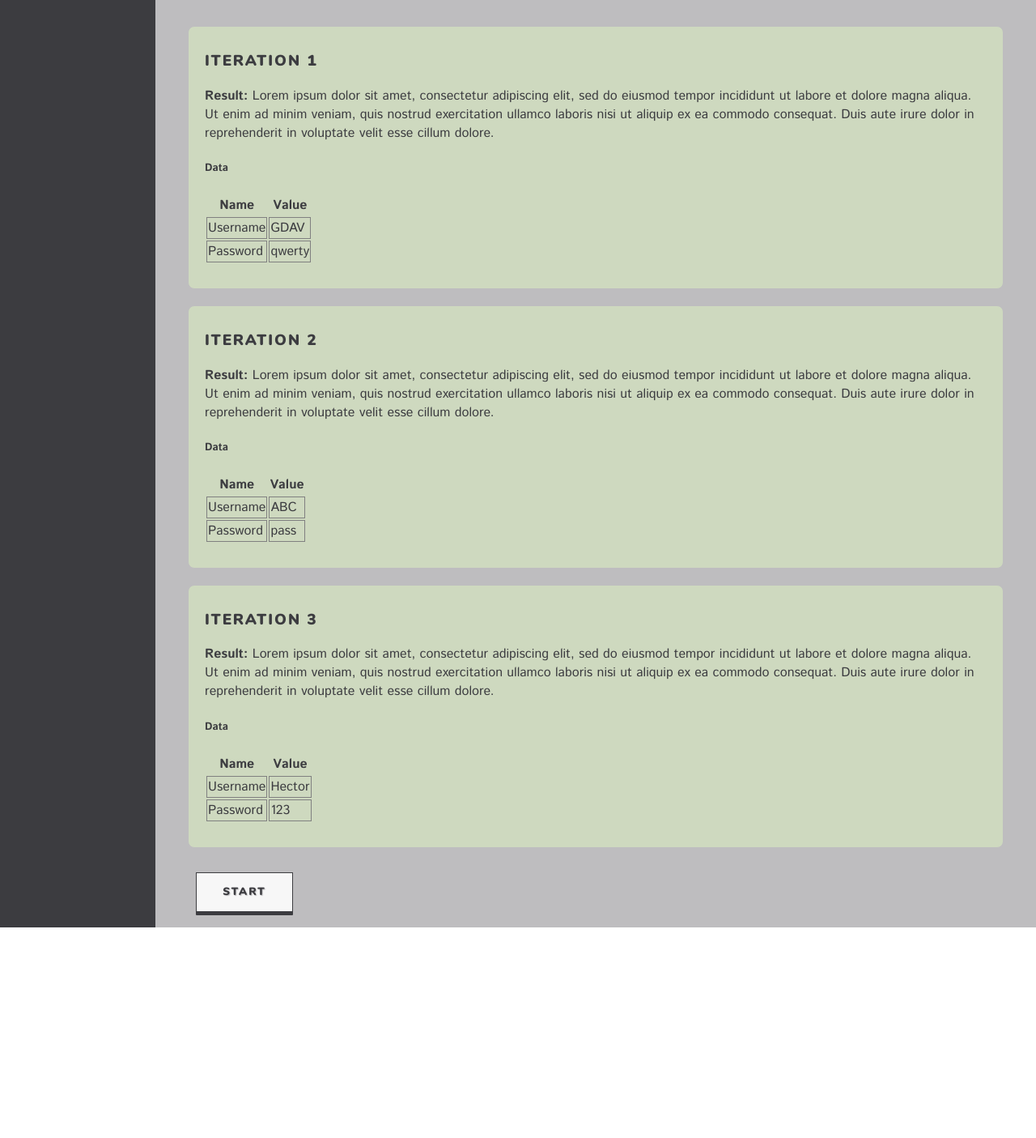
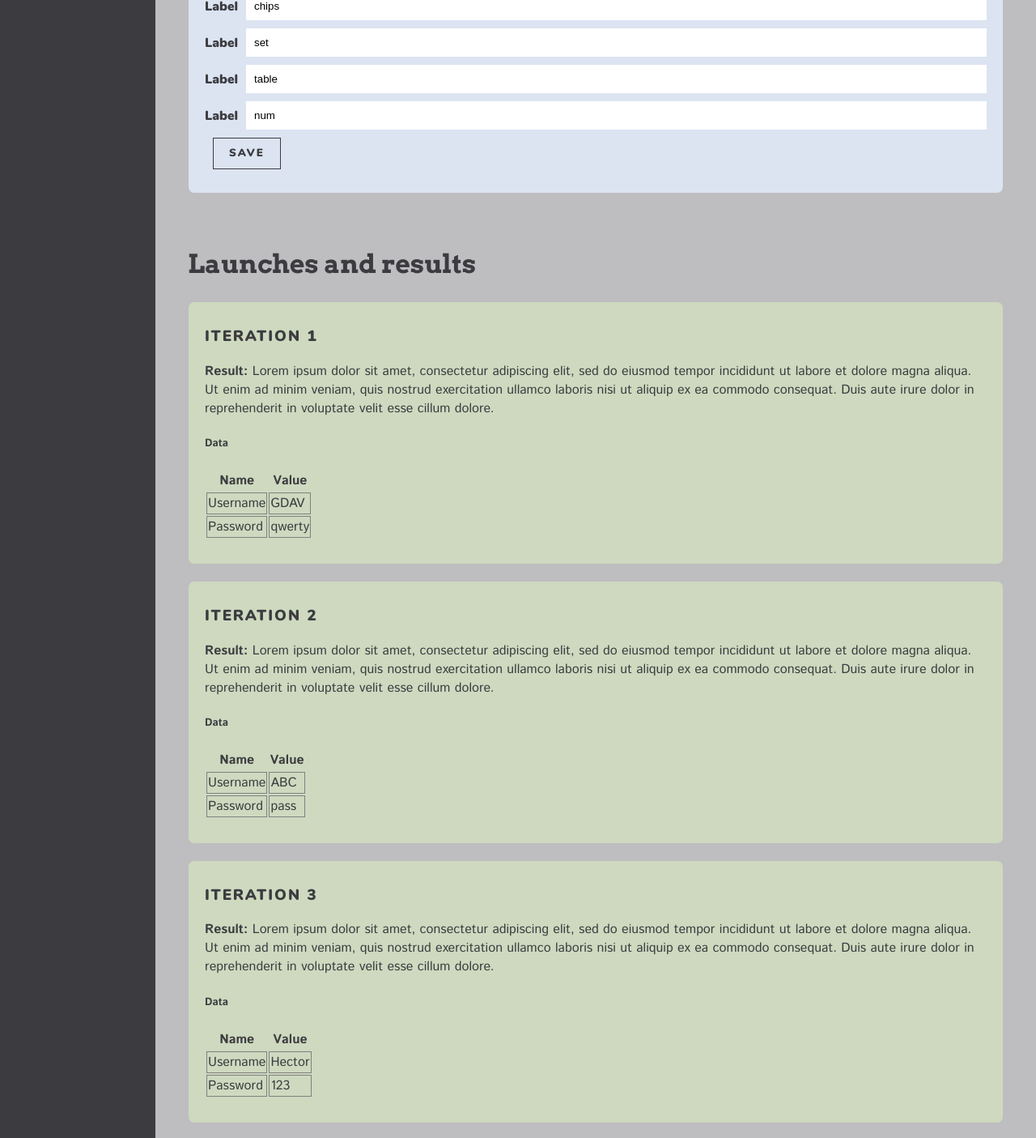
Before and after one commit to ophelielv/autotest, a React (Create React App) app in the folder autotestfront/: page /suite/1 in a window 1280 px wide. Shown: the part 1100-2505 px from the top of the page at 81% size. Before the commit the page ends 2245 px from the top, so only its background shows below. Built offline with nearby package versions, Linux system fonts and the light colour scheme.

Commit message:
button reset

```diff
--- a/autotestfront/src/components/button.css
+++ b/autotestfront/src/components/button.css
@@ -5,8 +5,6 @@ button {
   background: transparent;
   border: none;
   margin: 0 10px;
-  padding: 15px 0;
-  width: 120px;
   font-weight: bold;
   text-align: center;
   text-decoration: none;
@@ -19,6 +17,9 @@ button:active {
   background: rgba(255, 255, 255, .5);
 }
 
+button.animate {
+  padding: 10px 20px;
+}
 button.animate.primary {
   color: #3C3C40;
 }
@@ -138,8 +139,8 @@ button.animate.danger {
 /* ************ Push **************** */
 /* ************************************* */
 
-.push {
-  padding: 15px 10px;
+button.push {
+  padding: 20px;
   -webkit-border-radius: 5px;
   -moz-border-radius: 5px;
   border-radius: 1px;
--- a/autotestfront/src/components/button.js
+++ b/autotestfront/src/components/button.js
@@ -2,19 +2,19 @@ import React from 'react';
 import './button.css';
 
 function Button(props) {
-  const { type, level } = props;
+  const { type, level, onClick } = props;
 
   const displayedType = type ? type : '';
-
   const displayedLevel = level ? level : 'primary';
 
   return (
-    // <button class="btn-push">{props.children}</button>
-    <button className={`animate ${displayedType} ${displayedLevel}`}>
+    <button
+      className={`animate ${displayedType} ${displayedLevel}`}
+      onClick={onClick}
+    >
       <span>{props.children}</span>
     </button>
   );
 }
 
-
 export default Button;
--- /dev/null
+++ b/autotestfront/src/components/inputWithReset.css
@@ -0,0 +1,16 @@
+
+.input-group {
+  display: flex;
+  margin-bottom: 10px;
+  align-items: center;
+}
+
+input {
+  border: none;
+  padding: 10px;
+  flex-grow: 2;
+}
+
+label {
+  text-transform: capitalize;
+}
--- /dev/null
+++ b/autotestfront/src/components/inputWithReset.js
@@ -0,0 +1,49 @@
+import React, { useState } from 'react';
+import Button from './button';
+import './inputWithReset.css';
+
+function InputWithReset(props) {
+  const { label, currentValue } = props;
+  const [value, setValue] = useState(currentValue);
+  const [initValue/*, setInitValue*/] = useState(currentValue);
+  const [showReset, setShowReset] = useState(false);
+
+  const handleChange = (evt) => {
+    if (!showReset) {
+      setShowReset(true);
+    }
+
+    setValue(evt.target.value);
+    console.log(evt.target.value);
+  }
+
+  const clickOnReset = () => {
+    setValue(initValue)
+  }
+
+
+  return (
+    <div className="input-group">
+
+      <label>{label}</label>
+      <input
+        type="text"
+        name="inp"
+        value={value}
+        onChange={handleChange}
+      />
+
+      {showReset &&
+        <Button
+          type="default" level="secondary"
+          onClick={clickOnReset}
+        >
+          Reset
+      </Button>
+      }
+
+    </div >
+  );
+}
+
+export default InputWithReset;
--- a/autotestfront/src/components/iteration.js
+++ b/autotestfront/src/components/iteration.js
@@ -2,7 +2,6 @@ import React from 'react';
 import './iteration.css';
 
 function Iteration(props) {
-  console.log("PROPS", props)
 
   const { iteration } = props;
   return (
--- a/autotestfront/src/scenes/suite.css
+++ b/autotestfront/src/scenes/suite.css
@@ -0,0 +1,4 @@
+.launch-button {
+  margin-top: 10px;
+  text-align: center;
+}
--- a/autotestfront/src/scenes/suite.js
+++ b/autotestfront/src/scenes/suite.js
@@ -77,9 +77,12 @@ function Suite() {
         {iterations.map(iteration =>
           <Iteration iteration={iteration} />
         )}
+
+        <div className="launch-button">
+          <Button type="push" level="danger">Launch tests</Button>
+        </div>
       </section>
 
-      <Button type="push">Start</Button>
     </main>
   );
 }
--- a/autotestfront/src/scenes/test.js
+++ b/autotestfront/src/scenes/test.js
@@ -1,6 +1,7 @@
 import React from 'react';
 import './test.css';
 import Button from '../components/button';
+import InputWithReset from '../components/inputWithReset';
 
 function Test(props) {
   const { test } = props;
@@ -11,14 +12,14 @@ function Test(props) {
 
       <p>{test.description}</p>
 
-      <label>Label</label>
-      <input type="text" name="inp" />
-
+      <InputWithReset label="label" currentValue="chips" />
+      <InputWithReset label="label" currentValue="set" />
+      <InputWithReset label="label" currentValue="table" />
+      <InputWithReset label="label" currentValue="num" />
       <Button>Save</Button>
-      <Button type="default" level="secondary">Reset</Button>
-      <Button type="push">Reset</Button>
+      {/* <Button type="push">Reset</Button>
       <Button type="push" level="secondary">Reset</Button>
-      <Button type="push" level="danger">Reset</Button>
+      <Button type="push" level="danger">Reset</Button> */}
 
     </article>
   );
```
